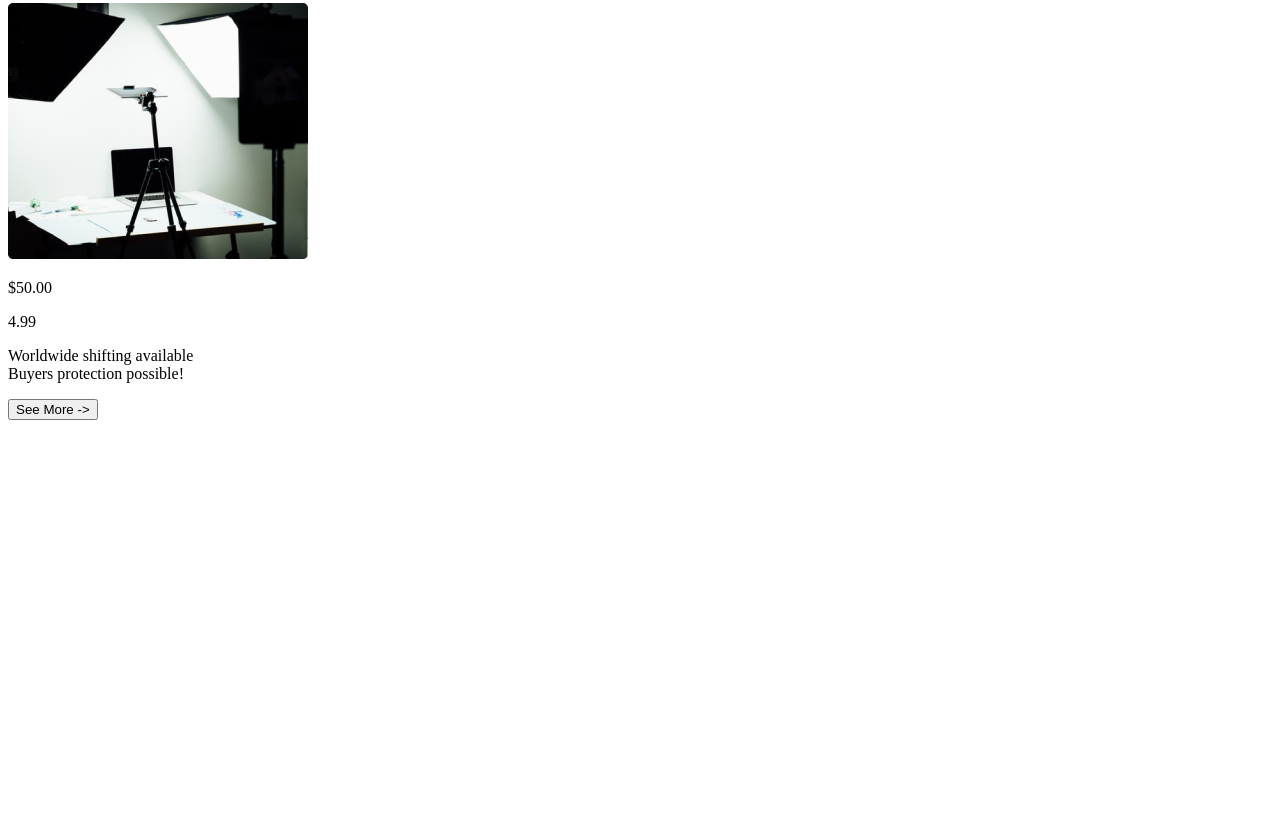
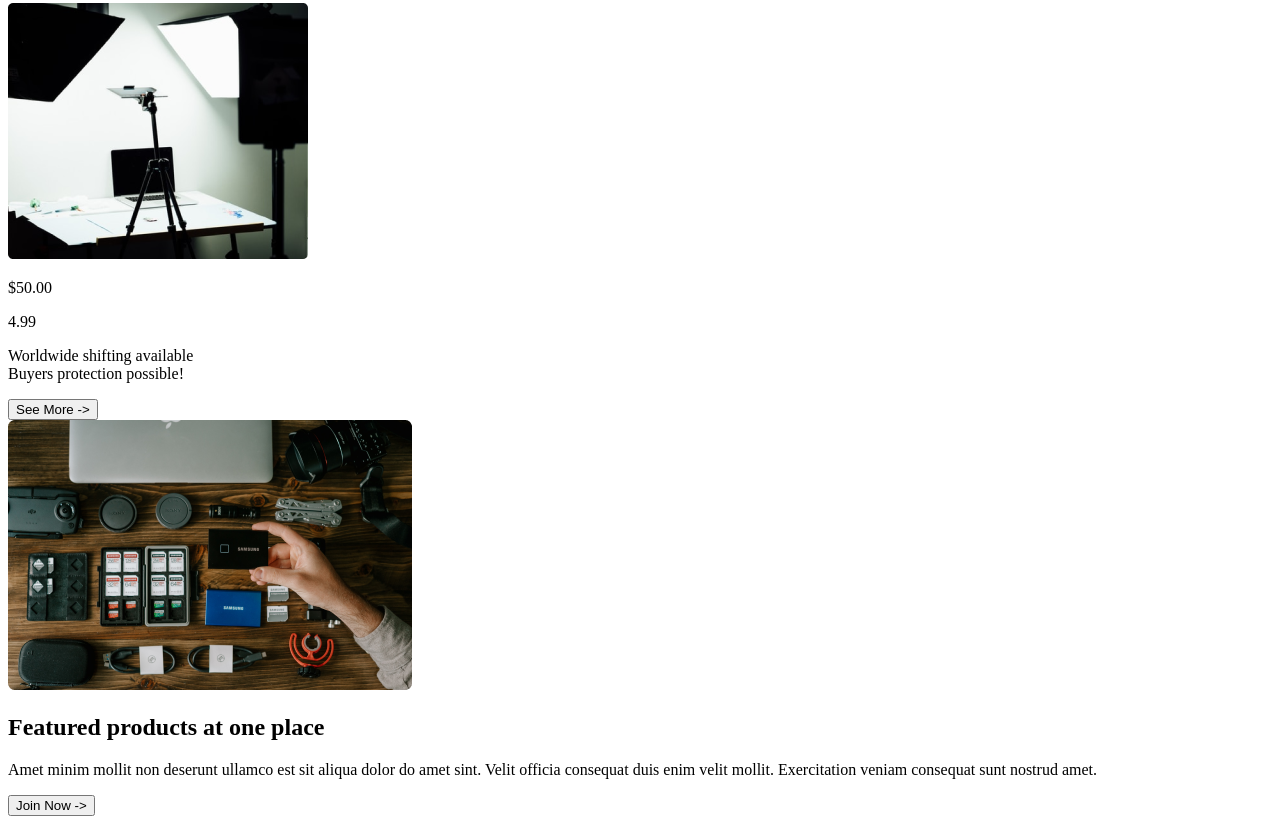
Before and after one commit to Tarannummm/influencer-gear, a plain HTML site: page index.html in a window 1280 px wide. Shown: the part 3138-3962 px from the top of the page. Before the commit the page ends 3566 px from the top, so only its background shows below. Drawn offline with Linux system fonts and the light colour scheme.

Commit message:
main ends

```diff
--- a/index.html
+++ b/index.html
@@ -95,6 +95,16 @@
             <button>See More -></button>
         </div>
         </section>
+        <section>
+          <div>
+            <img src="images/gear.png" alt="">
+          </div>
+          <div>
+            <h2>Featured products at one place</h2>
+            <p>Amet minim mollit non deserunt ullamco est sit aliqua dolor do amet sint. Velit officia consequat duis enim velit mollit. Exercitation veniam consequat sunt nostrud amet.</p>
+            <button>Join Now -></button>
+           </div>
+        </section>
 
     </main>
     <footer>
```
